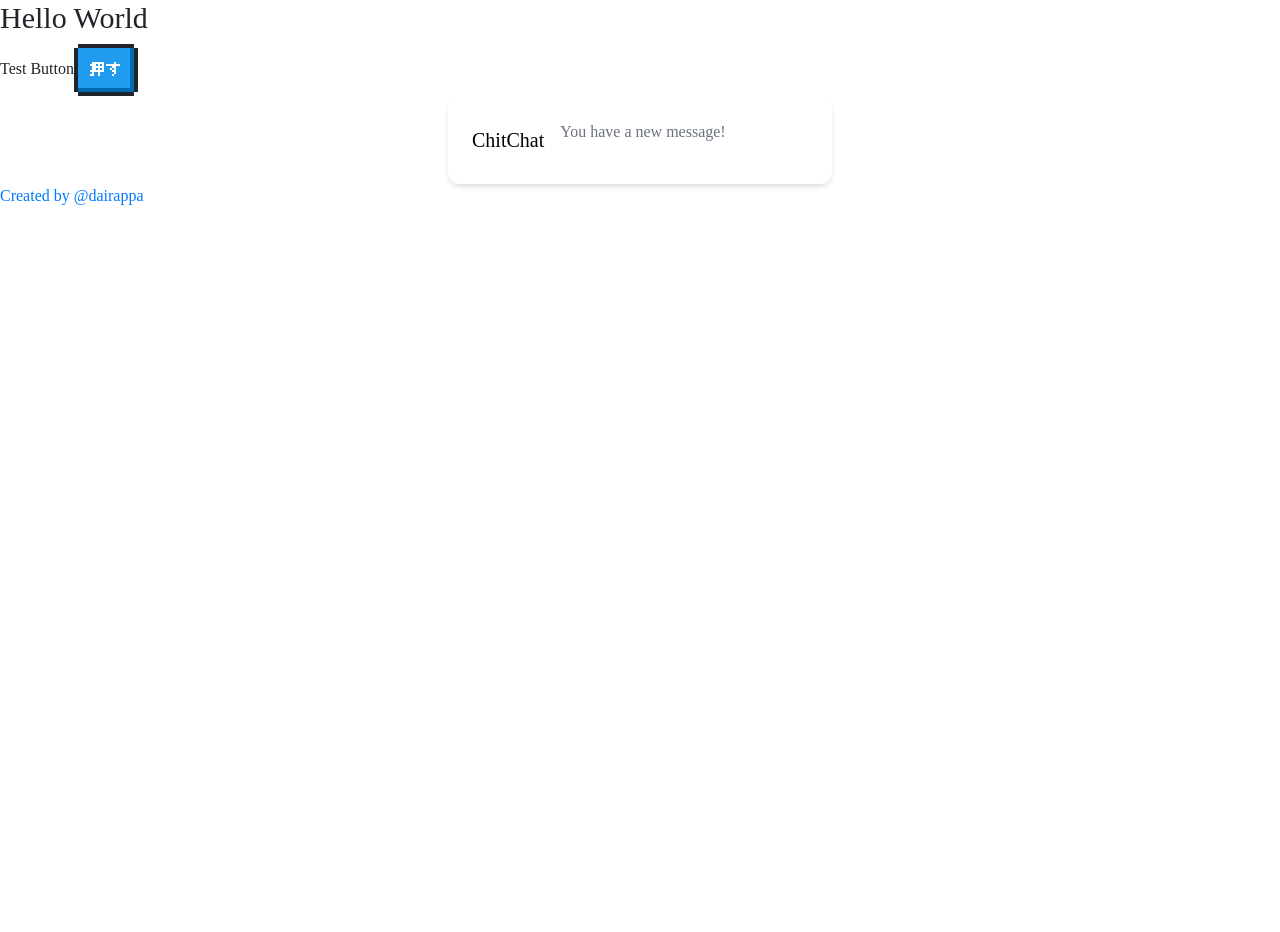
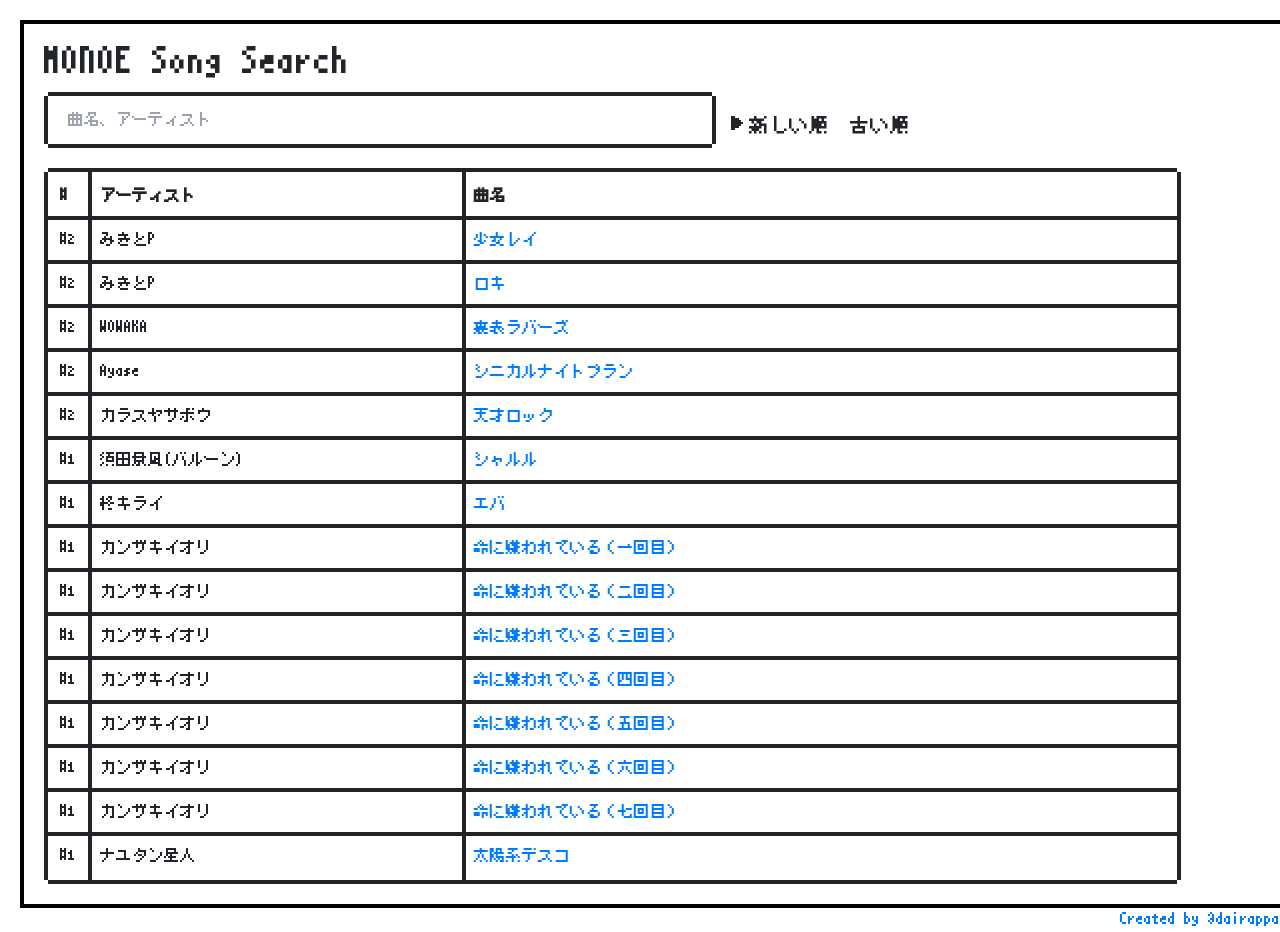
Before and after one commit to dairappa/eboshi-song-search, a Next.js app: page / in a window 1280 px wide. Before the commit the page ends 800 px from the top, so only its background shows below. Built offline with nearby package versions, Linux system fonts and the light colour scheme.

Commit message:
検索とSort

```diff
--- /dev/null
+++ b/data/songs.ts
@@ -0,0 +1,103 @@
+export type Monsters = 'Pikamee' | 'Tomoshika' | 'Monoe'
+export type Utawaku = {
+    number: number;
+    kind: Monsters;
+    songs: {
+        artist: string;
+        time_start: number;
+        song_name: string
+    }[];
+    id: string
+}
+
+export const songs: Utawaku[] = [
+    {
+        kind: 'Monoe',
+        number: 1,
+        id: 'eoqcL7-iRbc',
+        songs: [
+            {
+                'artist': '須田景凪(バルーン)',
+                'song_name': 'シャルル',
+                'time_start': 520
+            },
+            {
+                'artist': '柊キライ',
+                'song_name': 'エバ',
+                'time_start': 974
+            },
+            {
+                'artist': 'カンザキイオリ',
+                'song_name': '命に嫌われている（一回目）',
+                'time_start': 1663
+            },
+            {
+                'artist': 'カンザキイオリ',
+                'song_name': '命に嫌われている（二回目）',
+                'time_start': 2117
+            },
+            {
+                'artist': 'カンザキイオリ',
+                'song_name': '命に嫌われている（三回目）',
+                'time_start': 2226
+            },
+            {
+                'artist': 'カンザキイオリ',
+                'song_name': '命に嫌われている（四回目）',
+                'time_start': 2333
+            },
+            {
+                'artist': 'カンザキイオリ',
+                'song_name': '命に嫌われている（五回目）',
+                'time_start': 2563
+            },
+            {
+                'artist': 'カンザキイオリ',
+                'song_name': '命に嫌われている（六回目）',
+                'time_start': 2672
+            },
+            {
+                'artist': 'カンザキイオリ',
+                'song_name': '命に嫌われている（七回目）',
+                'time_start': 2865
+            },
+            {
+                'artist': 'ナユタン星人',
+                'song_name': '太陽系デスコ',
+                'time_start': 3137
+            },
+        ]
+    },
+    {
+        kind: 'Monoe',
+        number: 2,
+        id: 'lXGom5pjK6Q',
+        songs: [
+            {
+                'artist': 'みきとP',
+                'song_name': '少女レイ',
+                'time_start': 260
+            },
+            {
+                'artist': 'みきとP',
+                'song_name': 'ロキ',
+                'time_start': 995
+            },
+            {
+                'artist': 'WOWAKA',
+                'song_name': '裏表ラバーズ',
+                'time_start': 1772
+            },
+            {
+                'artist': 'Ayase',
+                'song_name': 'シニカルナイトプラン',
+                'time_start': 2724
+            },
+            {
+                'artist': 'カラスヤサボウ',
+                'song_name': '天才ロック',
+                'time_start': 2226
+            }
+        ]
+    }
+]
--- a/pages/index.tsx
+++ b/pages/index.tsx
@@ -1,36 +1,91 @@
 import Head from 'next/head'
-import React from "react";
+import React, {useState} from "react";
+import {songs, Utawaku} from "../data/songs"
 
+type SortOrder = "newest" | "oldest"
 
-export const Home = (): JSX.Element => (
-    <div>
+export const Home = (): JSX.Element => {
+    const [searchText, setSearchText] = useState("")
+    const [sortOrder, setSortOrder] = useState<SortOrder>("newest")
+
+    function matchSearch(song: Utawaku["songs"][0]) {
+        if (!searchText) {
+            return true
+        }
+
+        return song.song_name.includes(searchText) || song.artist.includes(searchText)
+    }
+
+    function compareSortOrder(right: Utawaku, left: Utawaku) {
+        return (right.number - left.number) * (sortOrder == "newest" ? 1 : -1);
+    }
+
+    return (
+
+        <div className="misaki">
             <Head>
-            <title>VOMS song search</title>
+                <title>MONOE song search</title>
                 <link rel="icon" href="/favicon.ico"/>
             </Head>
 
-        <div className="container mx-auto items-center">
-            <h1 className="text-3xl">Hello World</h1>
-            <button className="2xl:bg-green-100"
-                onClick={() => {
-                    window.alert('With typescript and Jest')
-                }}
-            >
-                Test Button
-            </button>
-            <button type="button" className="nes-btn is-primary misaki">押す</button>
+            <div className="container mx-auto items-center p-5 border-black border-4 m-0 md:m-5 md:mb-0">
+                <h1 className="text-4xl">MONOE Song Search</h1>
+                <div className="flex flex-row items-end">
+                    <div className="nes-field flex-grow md:max-w-2xl">
+                        <input type="text" id="name_field" className="nes-input h-12" placeholder="曲名、アーティスト"
+                               value={searchText}
+                               onChange={event => setSearchText(event.target.value)}
+                        />
+                    </div>
+                    <label className="ml-3 text-xl">
+                        <input type="radio" className="nes-radio" name="answer" checked={sortOrder === "newest"}
+                               onChange={event => setSortOrder(event.target.checked ? "newest" : "oldest")}/>
+                        <span>新しい順</span>
+                    </label>
 
-            <div className="p-6 max-w-sm mx-auto bg-white rounded-xl shadow-md flex items-center space-x-4">
-                <div className="flex-shrink-0">
-                    <div className="text-xl font-medium text-black">ChitChat</div>
+                    <label className="text-xl">
+                        <input type="radio" className="nes-radio" name="answer" checked={sortOrder === "oldest"}
+                               onChange={event => setSortOrder(event.target.checked ? "oldest" : "newest")}/>
+                        <span>古い順</span>
+                    </label>
                 </div>
-                <div>
-                    <p className="text-gray-500">You have a new message!</p>
-                </div>
+
+                <div className="nes-table-responsive mt-5">
+                    <table className="nes-table is-bordered table-fixed w-auto md:w-11/12">
+                        <thead>
+                        <tr>
+                            <th className="w-auto md:w-10">#</th>
+                            <th className="w-1/2 md:w-1/3">アーティスト</th>
+                            <th className="w-auto">曲名</th>
+                        </tr>
+                        </thead>
+                        <tbody>
+                        {
+                            songs
+                                .sort((left,right) => {return compareSortOrder(right, left)})
+                                .flatMap(waku => waku.songs
+                                .filter(song => matchSearch(song))
+                                .map((song, index) => (
+                                <tr key={`${waku.id}-${index}`}>
+                                    <td>{`#${waku.number}`}</td>
+                                    <td>{song.artist}</td>
+                                    <td>
+                                        <a
+                                            target="_blank"
+                                            rel="noopener noreferrer"
+                                            href={`https://youtu.be/${waku.id}?&t=${song.time_start}s`}>
+                                            {song.song_name}
+                                        </a>
+                                    </td>
+                                </tr>
+                            )))
+                        }
+                        </tbody>
+                    </table>
                 </div>
             </div>
 
-        <footer>
+            <footer className="container flex flex-row-reverse items-end">
                 <a
                     href="https://twitter.com/dairappa"
                     target="_blank"
@@ -41,8 +96,8 @@ export const Home = (): JSX.Element => (
             </footer>
 
 
-
         </div>
-)
+    );
+}
 
 export default Home
--- a/styles/global.css
+++ b/styles/global.css
@@ -10,3 +10,10 @@
 .misaki {
     font-family: 'misakigothic', sans-serif;
 }
+
+.btn {
+    @apply py-2 px-4 font-semibold rounded-lg shadow-md;
+}
+.btn-green {
+    @apply text-white bg-green-500 hover:bg-green-700;
+}
```
Also changed, not shown: 1 other file (tests, documents, lock files or other folders). Lines whose indentation alone changed are shown as unchanged.
